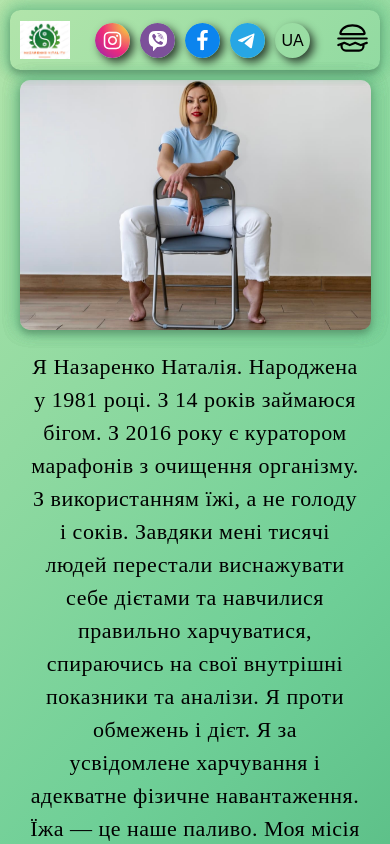
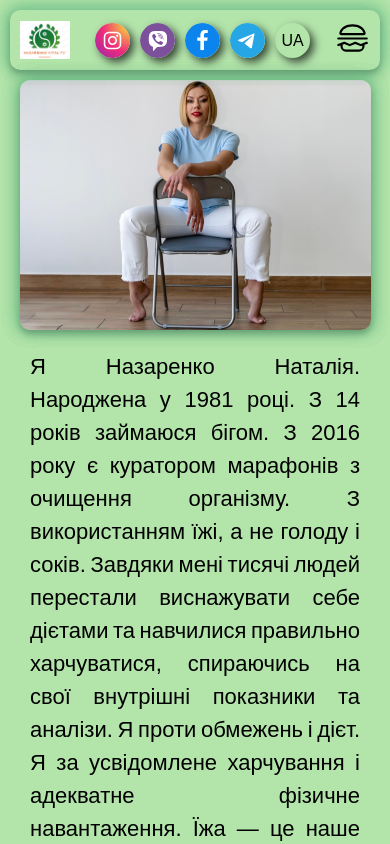
Before and after one commit to costiantynsnaider35/nazarenko.vitality, a React (Vite) app: page /about in a window 390 px wide. Built offline with nearby package versions, Linux system fonts and the light colour scheme.

Commit message:
начал фиксит по совету Лены

```diff
--- a/index.html
+++ b/index.html
@@ -6,7 +6,11 @@
     <meta name="viewport" content="width=device-width, initial-scale=1.0" />
     <title>Nazarenko Vitality</title>
     <link
-      href="https://fonts.googleapis.com/css?family=Playfair+Display:regular,500,600,700,800,900"
+      href="https://fonts.googleapis.com/css?family=Outfit:100,200,300,regular,500,600,700,800,900"
+      rel="stylesheet"
+    />
+    <link
+      href="https://fonts.googleapis.com/css?family=Work+Sans:100,200,300,regular,500,600,700,800,900,100italic,200italic,300italic,italic,500italic,600italic,700italic,800italic,900italic"
       rel="stylesheet"
     />
   </head>
--- a/src/App.css
+++ b/src/App.css
@@ -1,4 +1,4 @@
 .app {
-  background: linear-gradient(135deg, #b3e5ab, #6fcf97, #3da66f, #1f7a54);
+  background: #b3e5ab;
   padding: 10px;
 }
--- a/src/components/About/About.jsx
+++ b/src/components/About/About.jsx
@@ -26,12 +26,12 @@ const About = () => {
           alt={t("about.aboutImageAlt")}
           className={s.aboutImg}
         />
-        <h1 className={s.aboutTitle}>{t("about.aboutText")}</h1>
+        <h2 className={s.aboutTitle}>{t("about.aboutText")}</h2>
       </div>
 
       <div className={s.aboutContainer2}>
-        <div>
-          <h1 className={s.aboutReviews}>{t("about.clientReviewsTitle")}</h1>
+        <div className={s.sertContainer}>
+          <h2 className={s.aboutReviews}>{t("about.clientReviewsTitle")}</h2>
           <ul className={s.aboutReviewsList}>
             {[...Array(8)].map((_, index) => (
               <li key={index}>
@@ -46,8 +46,8 @@ const About = () => {
           </ul>
         </div>
 
-        <div>
-          <h1 className={s.aboutSert}>{t("about.achievementsTitle")}</h1>
+        <div className={s.sertContainer}>
+          <h2 className={s.aboutSert}>{t("about.achievementsTitle")}</h2>
           <ul className={s.aboutSertGaleryList}>
             {[...Array(6)].map((_, index) => (
               <li key={index}>
--- a/src/components/About/About.module.css
+++ b/src/components/About/About.module.css
@@ -2,7 +2,7 @@
   display: flex;
   flex-direction: column;
   justify-content: center;
-  gap: 15px;
+  gap: 30px;
   padding: 10px 0;
   width: auto;
 }
@@ -35,19 +35,24 @@
   align-items: center;
   justify-content: center;
   width: 330px;
+  max-width: 100%;
   padding: 5px;
   font-size: 22px;
   font-weight: 500;
-  text-align: center;
+  text-align: justify;
+  text-align-last: left;
   line-height: 1.5;
   word-wrap: break-word;
-  letter-spacing: 0.5px;
+  letter-spacing: 0px;
+  word-spacing: -2px;
+  hyphens: auto;
 }
 
 .aboutReviews {
-  font-size: 32px;
+  font-size: 24px;
   font-weight: 700;
   text-align: center;
+  margin-bottom: 5px;
 }
 .aboutReviewsList {
   display: grid;
@@ -66,11 +71,17 @@
     0px 0px 15px rgba(179, 229, 171, 0.5), 0px 0px 15px rgba(111, 207, 151, 0.5),
     0px 0px 15px rgba(61, 166, 111, 0.5), 0px 0px 15px rgba(31, 122, 84, 0.5);
 }
-
+.sertContainer {
+  border-radius: 10px;
+  box-shadow: 0px 4px 6px rgba(0, 0, 0, 0.2),
+    0px 0px 15px rgba(179, 229, 171, 0.5), 0px 0px 15px rgba(111, 207, 151, 0.5),
+    0px 0px 15px rgba(61, 166, 111, 0.5), 0px 0px 15px rgba(31, 122, 84, 0.5);
+}
 .aboutSert {
-  font-size: 32px;
+  font-size: 24px;
   font-weight: 700;
   text-align: center;
+  margin-bottom: 5px;
 }
 .aboutSertGaleryList {
   display: grid;
--- a/src/components/ForWhom/ForWhom.jsx
+++ b/src/components/ForWhom/ForWhom.jsx
@@ -7,7 +7,7 @@ const ForWhom = () => {
   return (
     <div className={s.whom}>
       <ul className={s.whomList}>
-        <h1 className={s.whomTitle}>{t("forWhom.title")}</h1>
+        <h2 className={s.whomTitle}>{t("forWhom.title")}</h2>
         {t("forWhom.items", { returnObjects: true }).map((text, index) => (
           <li key={index} className={s.whomItem}>
             <span>{text}</span>
--- a/src/components/Header/Header.module.css
+++ b/src/components/Header/Header.module.css
@@ -6,6 +6,11 @@
   line-height: 10px;
   letter-spacing: -1px;
   transition: color 0.3s ease;
+  border-radius: 8px;
+  box-shadow: 0px 4px 6px rgba(0, 0, 0, 0.2),
+    0px 0px 15px rgba(179, 229, 171, 0.5), 0px 0px 15px rgba(111, 207, 151, 0.5),
+    0px 0px 15px rgba(61, 166, 111, 0.5), 0px 0px 15px rgba(31, 122, 84, 0.5);
+  padding: 20px;
 }
 .active {
   color: #d50a1e;
@@ -212,6 +217,10 @@
   .menuButton {
     display: none;
   }
+  .link {
+    box-shadow: none;
+    padding: 0px;
+  }
 
   .link:hover {
     color: #d50a1e;
--- a/src/components/Services/Services.module.css
+++ b/src/components/Services/Services.module.css
@@ -54,15 +54,15 @@
 .servicesBtn {
   padding: 12px 20px;
   text-align: center;
-  color: white;
-  background: linear-gradient(135deg, #ff7e5f, #ff3f34);
+  background: #ff7e5f;
+
   border-radius: 8px;
   transition: transform 0.3s ease, box-shadow 0.3s ease;
 }
 
 .servicesBtn a {
   font-size: 16px;
-  font-weight: 500;
+  font-weight: 700;
   color: inherit;
   text-decoration: none;
 }
--- a/src/index.css
+++ b/src/index.css
@@ -16,16 +16,21 @@ html::-webkit-scrollbar {
   flex-direction: column;
   min-height: 100vh;
 }
-
-h1,
+h1 {
+  margin: 0;
+  padding: 0;
+  font-family: "Outfit", sans-serif;
+}
 h2,
 h3,
 h4,
 h5,
 h6,
-p {
+p,
+span {
   margin: 0;
   padding: 0;
+  font-family: "Work San", sans-serif;
 }
 
 ul,
```
